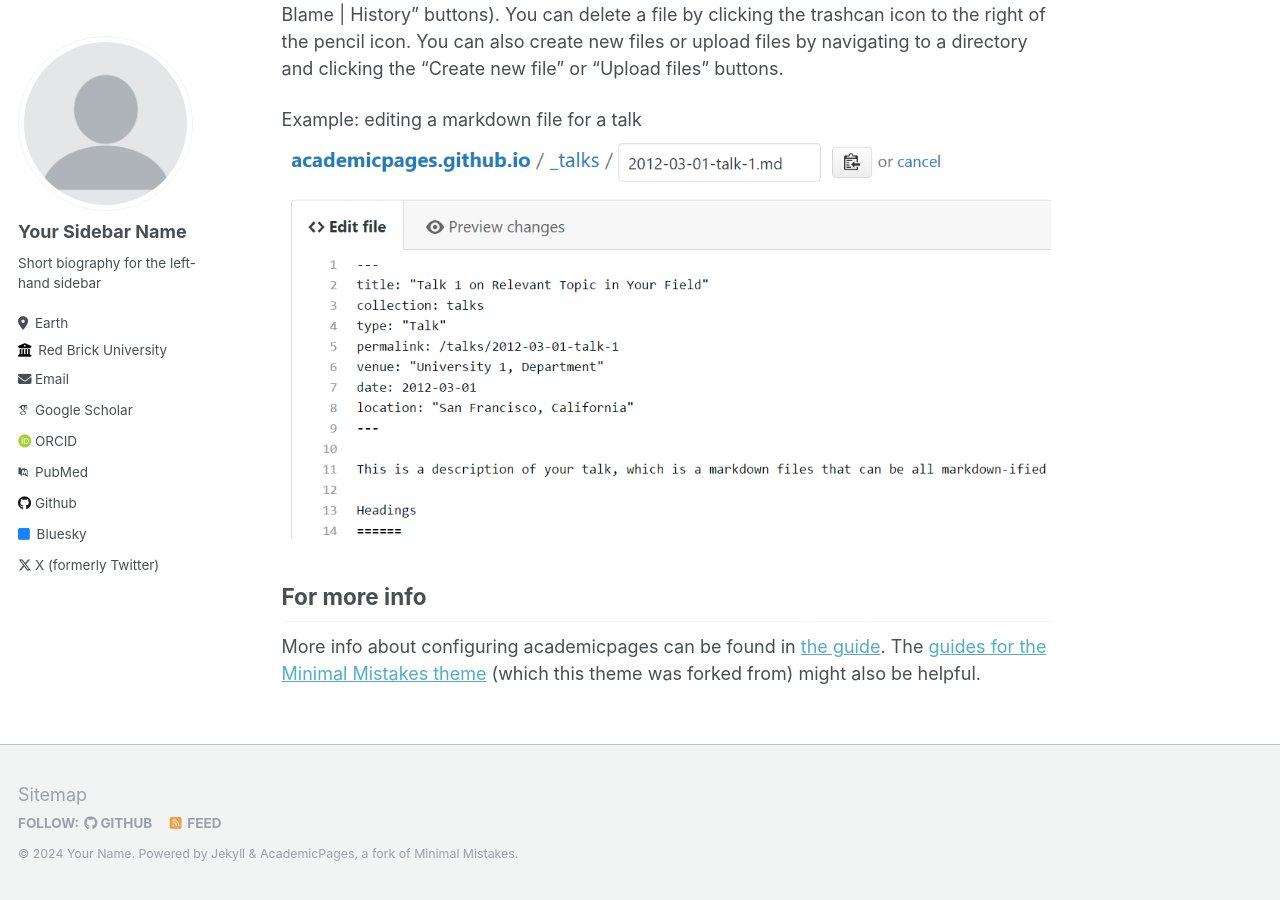
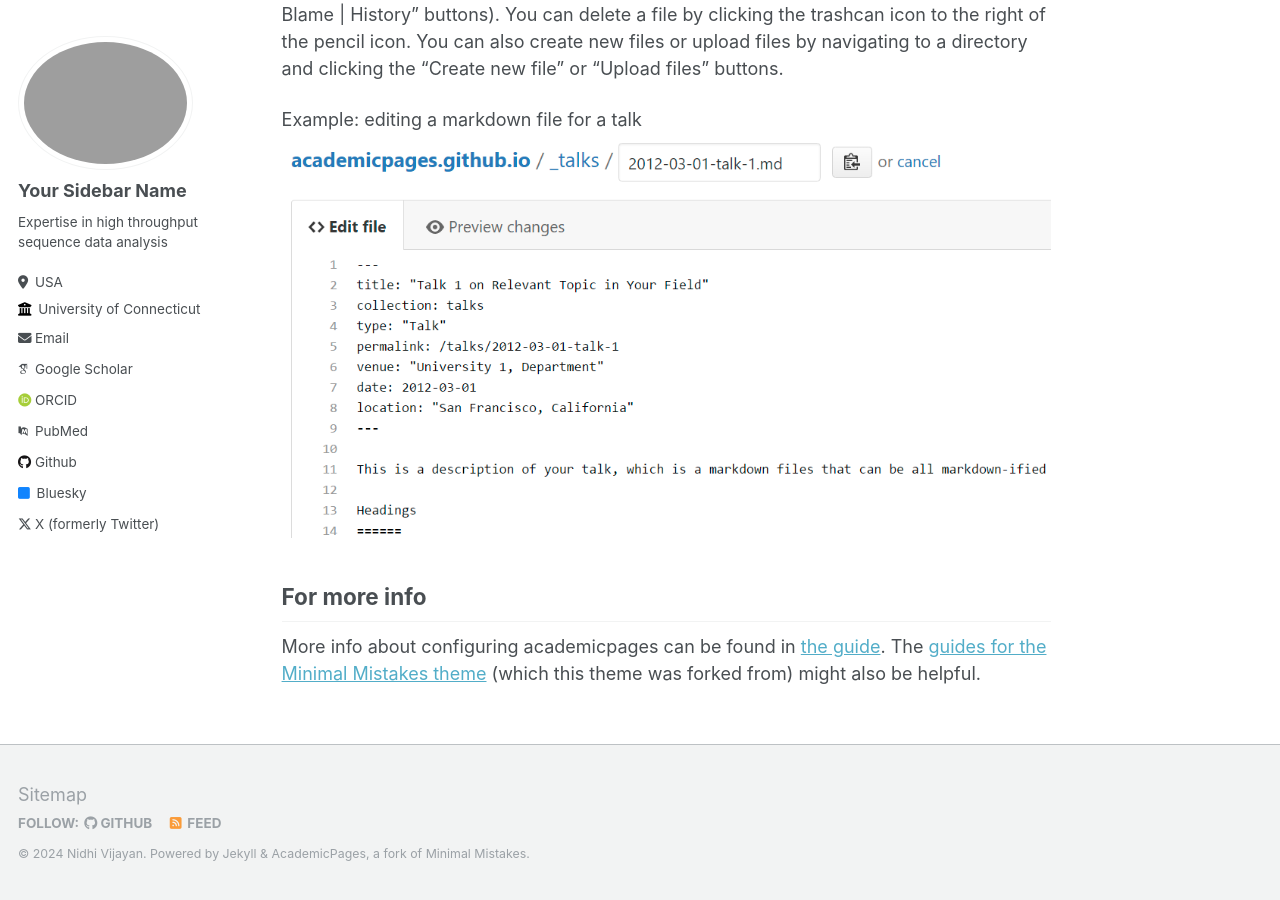
Before and after one commit to nidhivijayan/nidhivijayan.github.io, a Jekyll site: the page built from _pages/about.md, in a window 1280 px wide and 900 px high, scrolled down 2463 px. Built offline with Jekyll 4.4.1, drawn with Linux system fonts in a browser that asks for light colours; some web fonts are replaced; some of the changed text lies outside the part shown.

Commit message:
Update _config.yml

```diff
--- a/_config.yml
+++ b/_config.yml
@@ -8,9 +8,9 @@
 
 # Basic Site Settings
 locale                   : "en-US"
-title                    : "Your Name / Site Title"
+title                    : "Bioinformatician"
 title_separator          : "-"
-name                     : &name "Your Name"
+name                     : &name "Nidhi Vijayan"
 description              : &description "personal description"
 url                      : https://academicpages.github.io # the base hostname & protocol for your site e.g. "https://mmistakes.github.io"
 baseurl                  : "" # the subpath of your site, e.g. "/blog"
@@ -21,14 +21,14 @@ repository               : "academicpages/academicpages.github.io"
 #               Additional customization can be done by editing /_includes/author-profile.html
 author:
   # Biographic information
-  avatar           : "profile.png"
+  avatar           : "dallE_1.png"
   name             : "Your Sidebar Name"
   pronouns         : # example: "she/her"
-  bio              : "Short biography for the left-hand sidebar"
-  location         : "Earth"
-  employer         : "Red Brick University"
+  bio              : "Expertise in high throughput sequence data analysis"
+  location         : "USA"
+  employer         : "University of Connecticut"
   uri              : # URL
-  email            : "none@example.org"
+  email            : "nidhi.vijayan@uconn.edu"
 
   # Academic websites
   arxiv            : # URL - Update with the correct link to your profile
```
